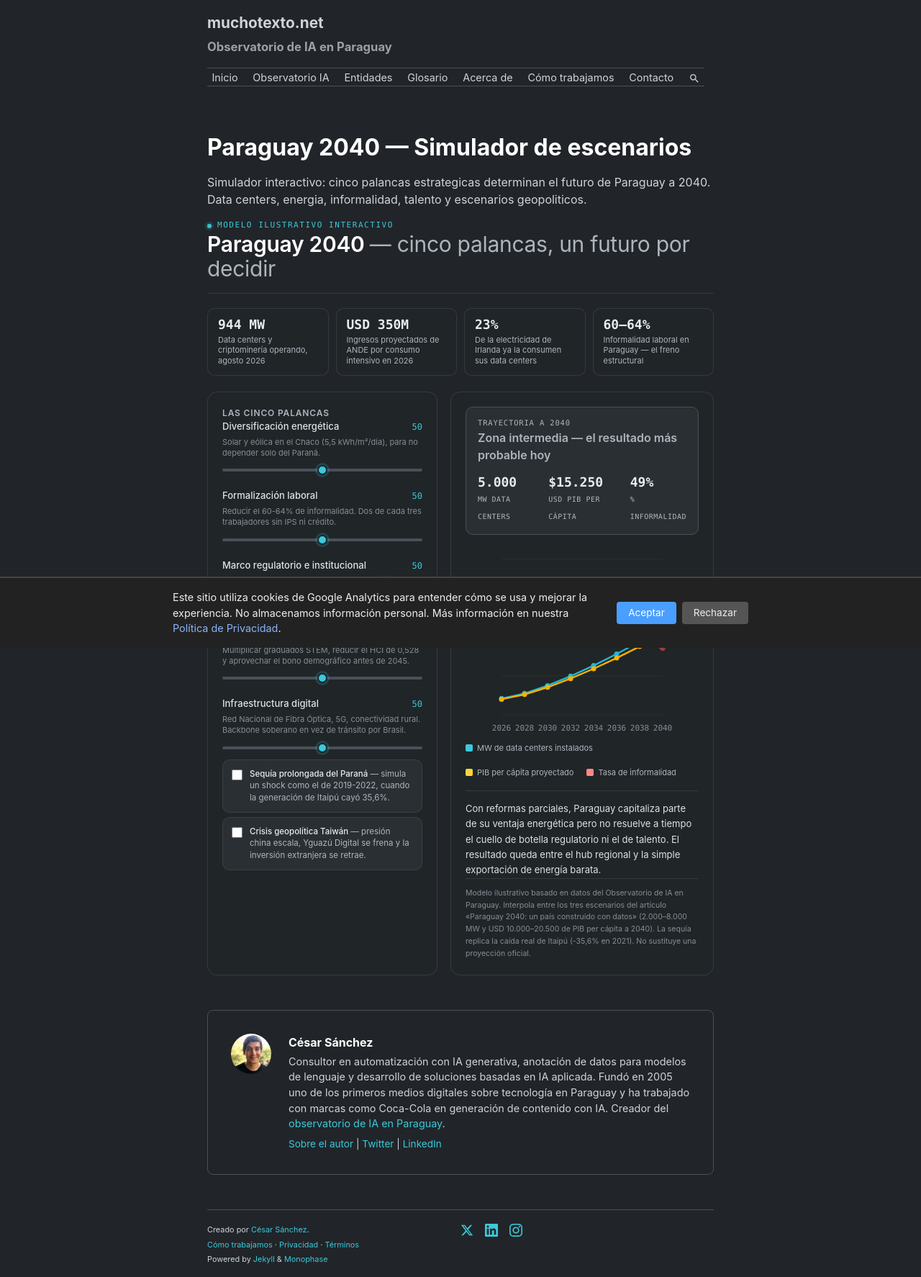
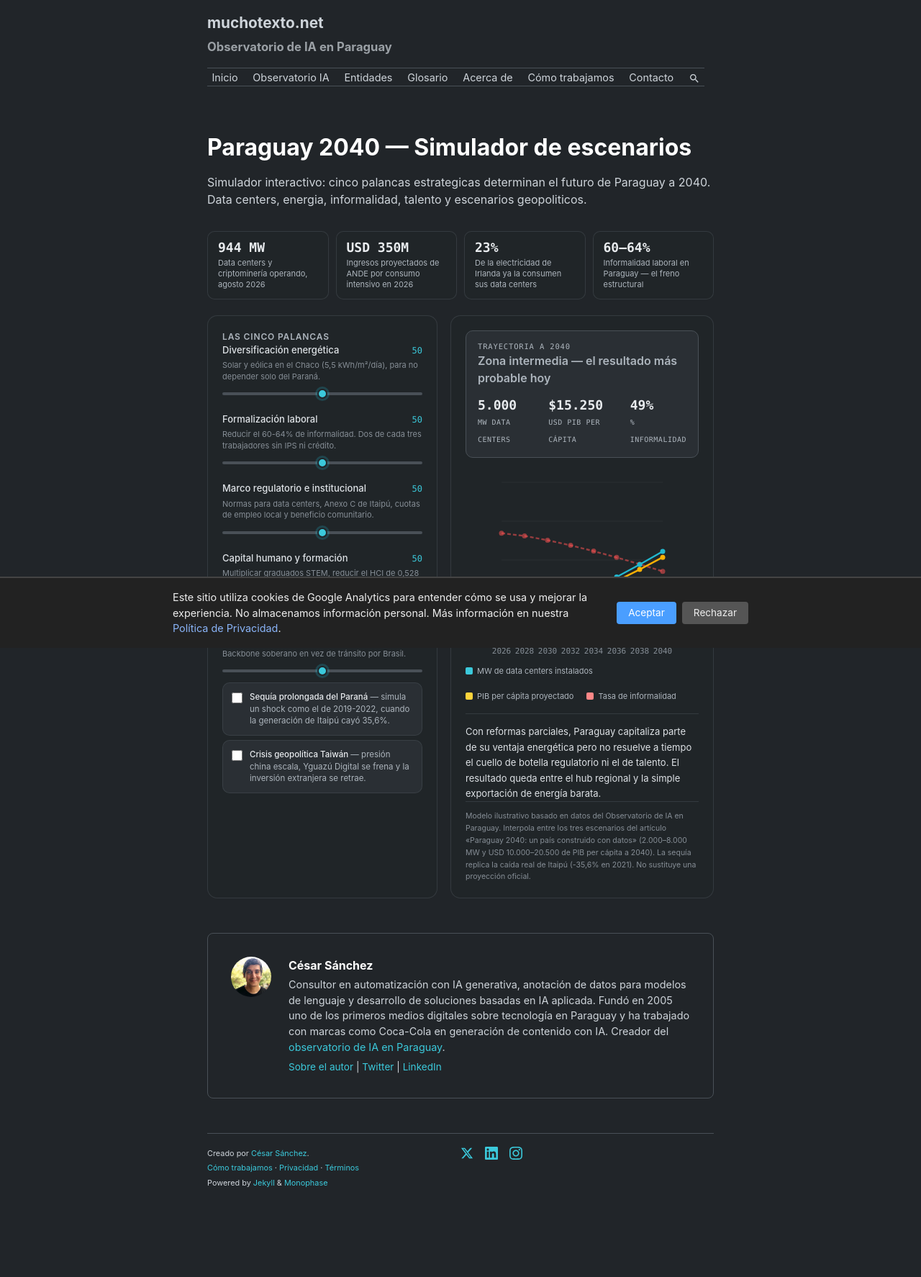
Before and after one commit to miravosqueinteresante/muchotexto.net, a Jekyll site: the page built from simulador-2040.markdown, in a window 1280 px wide. Shown: the whole page at 72% size. Built offline with Jekyll 4.4.1, drawn with Linux system fonts in a browser that asks for light colours; after the commit the page ends 1668 px from its top, so only the background shows below that; some of the changed lines change nothing that is shown.

Commit message:
fix: eliminar header redundante del include, el layout page ya tiene h1

```diff
--- a/_includes/simulador-2040.html
+++ b/_includes/simulador-2040.html
@@ -1,11 +1,4 @@
 <div class="sim-2040">
-
-  <header class="sim-header">
-    <div>
-      <p class="sim-eyebrow"><span class="sim-dot"></span>Modelo ilustrativo interactivo</p>
-      <h2 class="sim-title">Paraguay 2040 <span>— cinco palancas, un futuro por decidir</span></h2>
-    </div>
-  </header>
 
   <div class="sim-chips">
     <div class="sim-chip">
--- a/simulador-2040.markdown
+++ b/simulador-2040.markdown
@@ -39,62 +39,12 @@ last_modified_at: 2026-08-07
   margin: 0;
 }
 
-/* header */
-.sim-header {
-  display: flex;
-  justify-content: space-between;
-  align-items: flex-end;
-  gap: 16px;
-  flex-wrap: wrap;
-  border-bottom: 1px solid var(--sim-border-soft);
-  padding-bottom: 16px;
-  margin-bottom: 20px;
-}
-
-.sim-eyebrow {
-  font-family: var(--code-font-family);
-  font-size: 11px;
-  letter-spacing: 0.14em;
-  text-transform: uppercase;
-  color: var(--oc-cyan-4);
-  display: flex;
-  align-items: center;
-  gap: 8px;
-  margin-bottom: 8px;
-}
-
-.sim-dot {
-  width: 6px;
-  height: 6px;
-  border-radius: 50%;
-  background: var(--oc-cyan-4);
-  box-shadow: 0 0 0 3px rgba(34,184,207,0.18);
-  animation: sim-pulse 2.4s ease-in-out infinite;
-}
-
-@keyframes sim-pulse {
-  0%, 100% { opacity: 1; }
-  50% { opacity: 0.35; }
-}
-
-.sim-title {
-  font-weight: 600;
-  font-size: clamp(22px,3.5vw,30px);
-  letter-spacing: -0.01em;
-  line-height: 1.15;
-  color: var(--oc-gray-2);
-}
-
-.sim-title span {
-  color: var(--sim-muted);
-  font-weight: 400;
-}
-
 /* chips */
 .sim-chips {
   display: grid;
   grid-template-columns: repeat(4, 1fr);
   gap: 10px;
+  margin-top: var(--spacer-2);
   margin-bottom: 22px;
 }
 
@@ -365,11 +315,6 @@ last_modified_at: 2026-08-07
   .sim-chips {
     grid-template-columns: repeat(2, 1fr);
   }
-
-  .sim-header {
-    flex-direction: column;
-    align-items: flex-start;
-  }
 }
 
 @media (max-width: 500px) {
```
